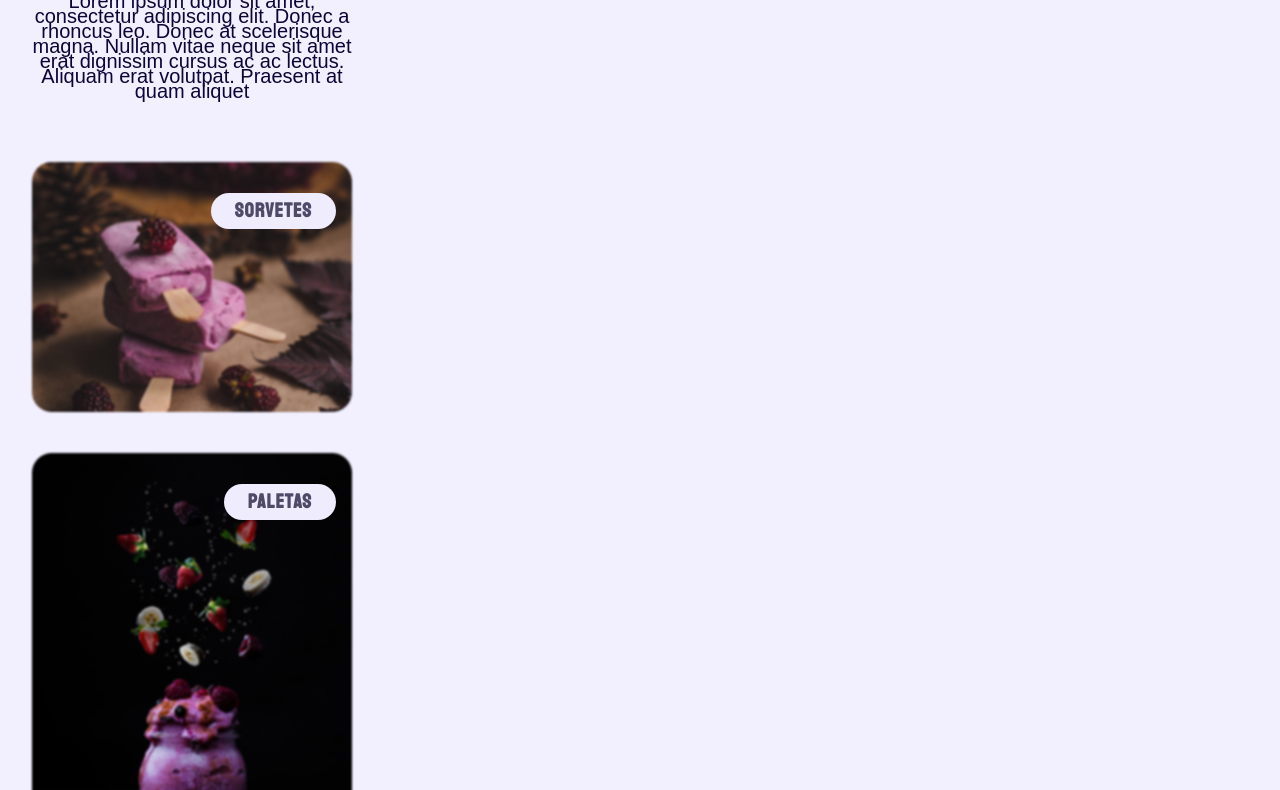
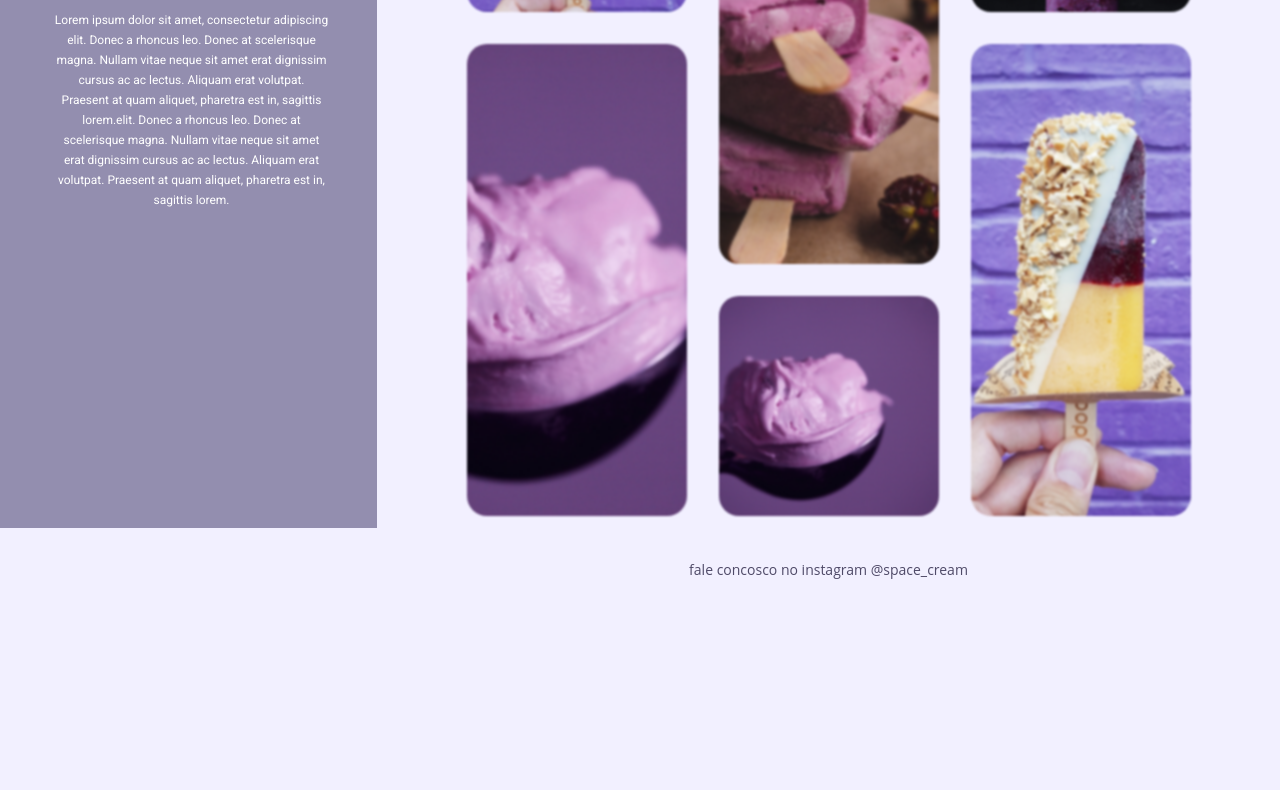
Before and after one commit to ItaloL/Project-Explorer09, a plain HTML site: page index.html in a window 1280 px wide. Shown: the part 272-1062 px from the top of the page. After the commit the page ends 856 px from the top, so only its background shows below. Drawn offline with Linux system fonts and the light colour scheme; a web font is replaced by a local one.

Commit message:
Add files via upload

```diff
--- a/index.html
+++ b/index.html
@@ -11,21 +11,25 @@
     <!--FONTS-->
     <link rel="preconnect" href="https://fonts.googleapis.com">
     <link rel="preconnect" href="https://fonts.gstatic.com" crossorigin>
-    <link href="https://fonts.googleapis.com/css2?family=Palanquin&family=Staatliches&display=swap" rel="stylesheet">
+    <link href="https://fonts.googleapis.com/css2?family=Palanquin&family=Roboto&family=Staatliches&display=swap" rel="stylesheet">
 
 </head>
 <body>
         <header>
             <img src="./assets/logo 1.svg" alt="">
             <h1>space cream</h1>
+            <p>Lorem ipsum dolor sit amet, consectetur adipiscing elit. Donec a rhoncus leo.
+                Donec at scelerisque magna. Nullam vitae neque sit amet erat dignissim cursus ac ac lectus.
+                 Aliquam erat volutpat. Praesent at quam aliquet, pharetra est in, sagittis lorem.elit.
+                 Donec a rhoncus leo. Donec at scelerisque magna. Nullam vitae neque sit amet erat dignissim
+                 cursus ac ac lectus. Aliquam erat volutpat. Praesent at quam aliquet, pharetra est in, sagittis lorem. </p>
         </header>
+        <div class="page">
         <main>
             <p>Lorem ipsum dolor sit amet, consectetur adipiscing elit.
-                 Donec a rhoncus leo. Donec at scelerisque magna.
-                 Nullam vitae neque sit amet erat dignissim cursus ac ac lectus.
-                 Aliquam erat volutpat. Praesent at quam aliquet</p>
-
-            <div class="cards">
+                Donec a rhoncus leo. Donec at scelerisque magna.
+                Nullam vitae neque sit amet erat dignissim cursus ac ac lectus.
+                Aliquam erat volutpat. Praesent at quam aliquet</p>
 
                 <div class="card">
                     <img src="./assets/sorvete1.png" alt="">
@@ -62,7 +66,9 @@
         <footer>
             <p>fale concosco no instagram <a href="#">@space_cream</a></p>
         </footer>
+
     </div>
+
 
 </body>
 </html>
--- a/style.css
+++ b/style.css
@@ -20,21 +20,26 @@
 }
 
 body{
-    max-width: 384px;
+    width: 100vw;
+    height: 100vh;
     font-size: 1.6rem;
+    display: flex;
+    flex-direction: column;
+    align-items: center;
     text-align: center;
     font-family: 'Staatliches', cursive;
     background-color: var(--bc-secondary)
 }
 
 header{
+    width: 100%;
     background-color: var(--bc--primary);
     padding: 3.2rem 0 2.9rem;
 }
 
 header img{
-    width: 13.7rem;
-    height: 13.7rem;
+    max-width: 21.4rem;
+    height: auto;
     animation: rotate-scale-down 0.65s linear both;
 }
 
@@ -48,6 +53,15 @@ header h1{
     text-shadow: 0px 2px 2px rgba(0, 0, 0, 0.25);
 }
 
+header p {
+    display: none;
+    font-family: 'Palanquin', sans-serif;
+    font-size: 2rem;
+    line-height: 1.5rem;
+    color: #fff;
+    margin: 3.2rem 4.8rem 0 5.4rem;
+}
+
 main{
     margin: 1.4rem 3.2rem 6rem;
 }
@@ -59,11 +73,6 @@ main p{
     color: var(--fc--primary);
     margin-bottom: 6.3rem;
 
-}
-
-img{
-    width: 100%;
-    height: auto;
 }
 
 .card{
@@ -89,6 +98,9 @@ img{
 }
 
 .card img{
+    width: 100%;
+    height: 100%;
+    border-radius: 2rem;
     object-fit: cover;
     transition: all 500ms;
     filter: blur(1px);
@@ -165,10 +177,98 @@ footer a:hover{
   }
 
 
+  @media (min-width: 950px){
+    body{
+        flex-direction: row;
+    }
+
+    header{
+        height: 100vh;
+        max-width: 37.7rem;
+    }
+
+    header h1{
+        font-size: 4.8rem;
+    }
+
+    header p{
+        font-family: 'Roboto', sans-serif;
+        font-size: clamp(1rem, 1.2rem, 3rem);
+        line-height: 2rem;
+        display: block;
+    }
+
+    .page{
+        margin: 6.4rem auto;
+        padding: 6.4rem 2rem 0;
+        max-width: clamp(33rem, 30rem + 60vw, 128rem);
+        max-height: 100%;
+        display: grid;
+        align-items: center;
+        grid-template-rows: 2fr 1fr;
+        grid-template-areas:
+        "A"
+        "B";
+    }
+
+    footer{
+        grid-area: B;
+    }
 
 
-  @media (min-width: 750px){
+    main p{
+        display: none;
+    }
+
+    .card{
+        margin: 0;
+    }
+
+    .card h2{
+        display: none;
+    }
+
     main{
-        max-width: 128rem;
+        margin: 0;
+        grid-area: A;
+        display: grid;
+        grid-template-columns: 22rem 22rem 22rem;
+        grid-template-rows: 22rem 22rem 22rem;
+        grid-template-areas:
+        "A B C"
+        "D B E"
+        "D F E";
+        gap: 3.2rem;
+    }
+
+    main .card:nth-child(1){
+        grid-area: A;
+    }
+
+    main .card:nth-child(2){
+        grid-area: B;
+    }
+
+    main .card:nth-child(3){
+        grid-area: C;
+    }
+
+    main .card:nth-child(4){
+        grid-area: D;
+    }
+
+    main .card:nth-child(5){
+        grid-area: E;
+        display: block;
+    }
+
+    main .card:nth-child(6){
+        grid-area: F;
+        display: block;
+    }
+
+    footer{
+        display: block;
+        margin-top: 4rem;
     }
   }
```
